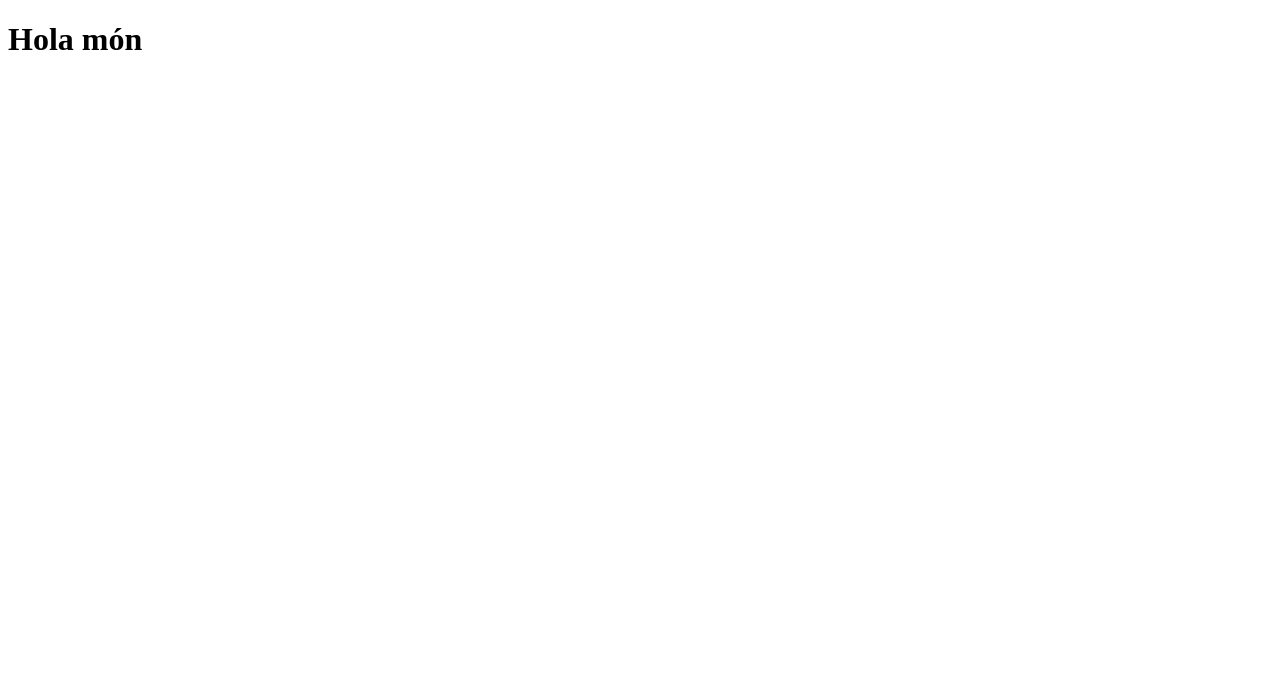
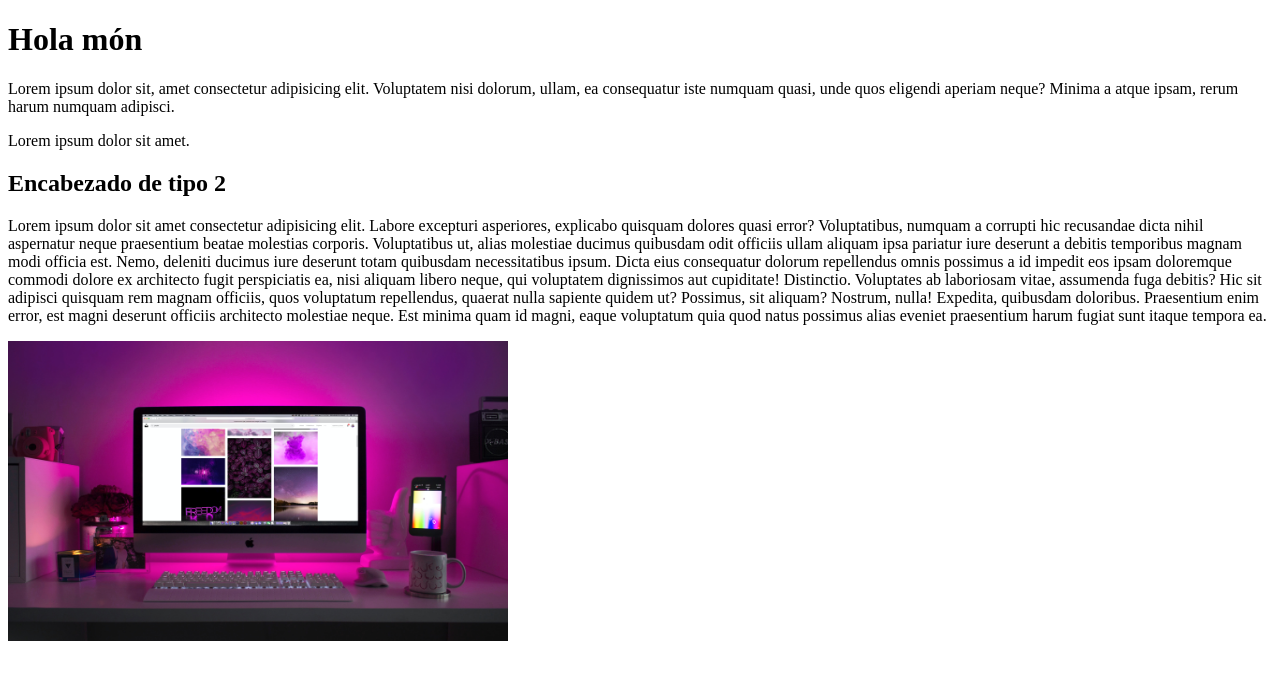
Before and after one commit to ruben1223/introduccio-html, a plain HTML site: page index.html in a window 1280 px wide. Drawn offline with Linux system fonts and the light colour scheme.

Commit message:
imagen ordenador

```diff
--- a/index.html
+++ b/index.html
@@ -1,5 +1,5 @@
 <!DOCTYPE html>
-<html lang="en">
+<html lang="es">
 <head>
     <meta charset="UTF-8">
     <meta http-equiv="X-UA-Compatible" content="IE=edge">
@@ -8,5 +8,14 @@
 </head>
 <body>
     <h1>Hola món</h1>
+    <p>Lorem ipsum dolor sit, amet consectetur adipisicing elit. Voluptatem nisi dolorum, ullam, ea consequatur iste numquam quasi, unde quos eligendi aperiam neque? Minima a atque ipsam, rerum harum numquam adipisci.</p>
+    <p>Lorem ipsum dolor sit amet.</p>
+    <h2>Encabezado de tipo 2</h2>
+    <p>Lorem ipsum dolor sit amet consectetur adipisicing elit. Labore excepturi asperiores, explicabo quisquam dolores quasi error? Voluptatibus, numquam a corrupti hic recusandae dicta nihil aspernatur neque praesentium beatae molestias corporis.
+    Voluptatibus ut, alias molestiae ducimus quibusdam odit officiis ullam aliquam ipsa pariatur iure deserunt a debitis temporibus magnam modi officia est. Nemo, deleniti ducimus iure deserunt totam quibusdam necessitatibus ipsum.
+    Dicta eius consequatur dolorum repellendus omnis possimus a id impedit eos ipsam doloremque commodi dolore ex architecto fugit perspiciatis ea, nisi aliquam libero neque, qui voluptatem dignissimos aut cupiditate! Distinctio.
+    Voluptates ab laboriosam vitae, assumenda fuga debitis? Hic sit adipisci quisquam rem magnam officiis, quos voluptatum repellendus, quaerat nulla sapiente quidem ut? Possimus, sit aliquam? Nostrum, nulla! Expedita, quibusdam doloribus.
+    Praesentium enim error, est magni deserunt officiis architecto molestiae neque. Est minima quam id magni, eaque voluptatum quia quod natus possimus alias eveniet praesentium harum fugiat sunt itaque tempora ea.</p>
+<img src="img/imagen de ordenador.jpg" alt="" srcset="" width="500" height="300">
 </body>
 </html>
```
